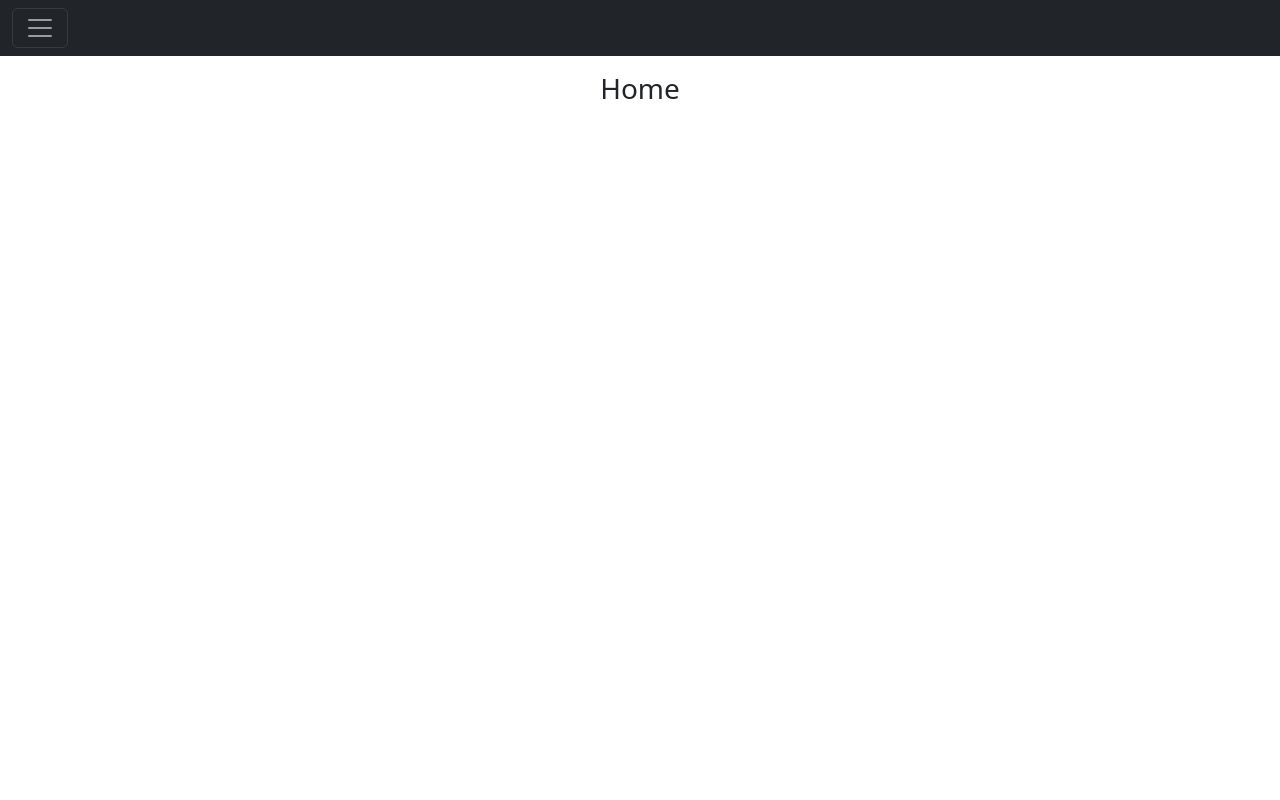
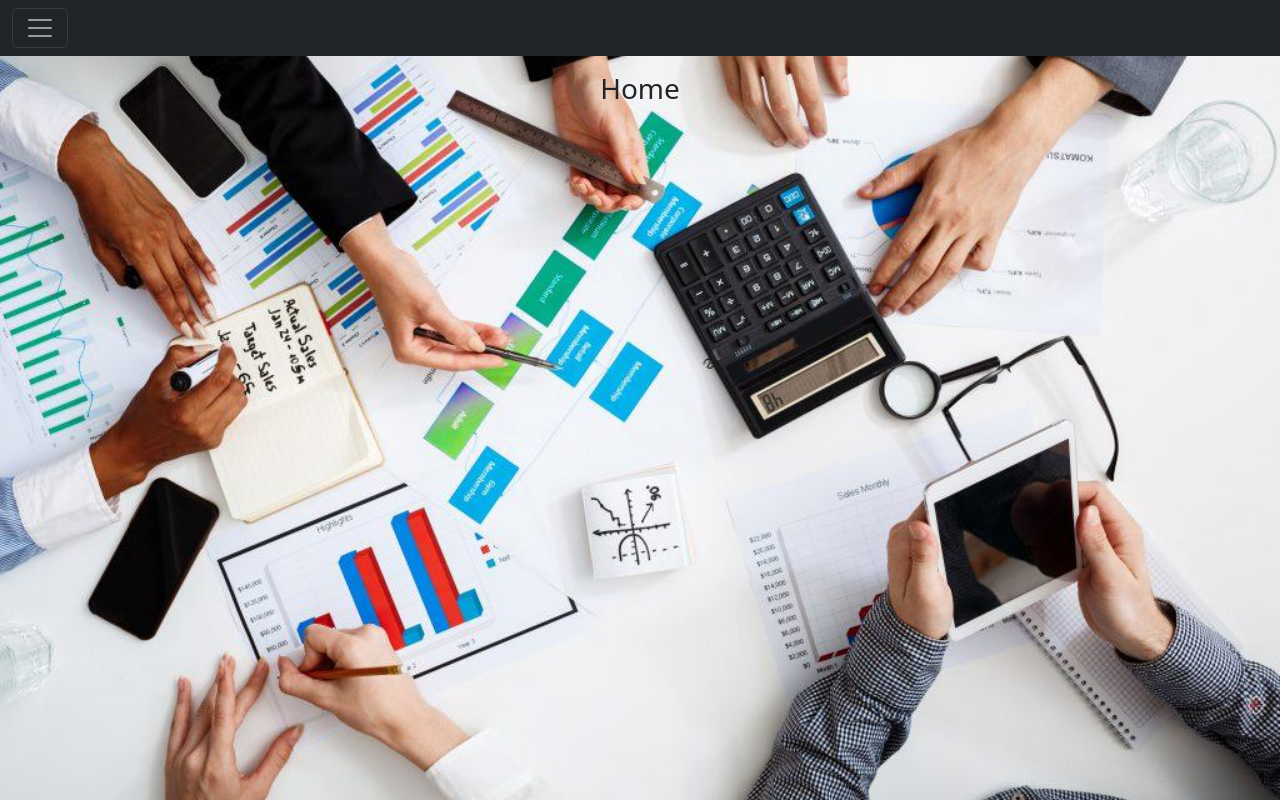
Before and after one commit to ooteru23/React_App, a React (Vite) app: page / in a window 1280 px wide. Built offline with nearby package versions, Linux system fonts and the light colour scheme.

Commit message:
first commit

```diff
--- a/src/assets/css/index.css
+++ b/src/assets/css/index.css
@@ -5,7 +5,11 @@ tbody {
   padding: 10px;
   text-align: center;
 } */
-
+body {
+  background-image: url("../HomeBackground.jpeg");
+  background-repeat: no-repeat;
+  background-size: cover;
+}
 .btn {
   padding: 10px 20px;
   margin: 2px;
--- a/src/components/Bonus.jsx
+++ b/src/components/Bonus.jsx
@@ -340,7 +340,7 @@ function Bonus() {
       setBonusTableData(unmatchedData);
     } else {
       setBonusTableData(
-        filteredListOfBonus.map((bonus) => ({
+        filteredBonusData.map((bonus) => ({
           clientName: bonus.client_name,
           employee: bonus.employee_name,
           month: bonus.month,
```
Also changed, not shown: src/assets/HomeBackground.jpeg (added).
